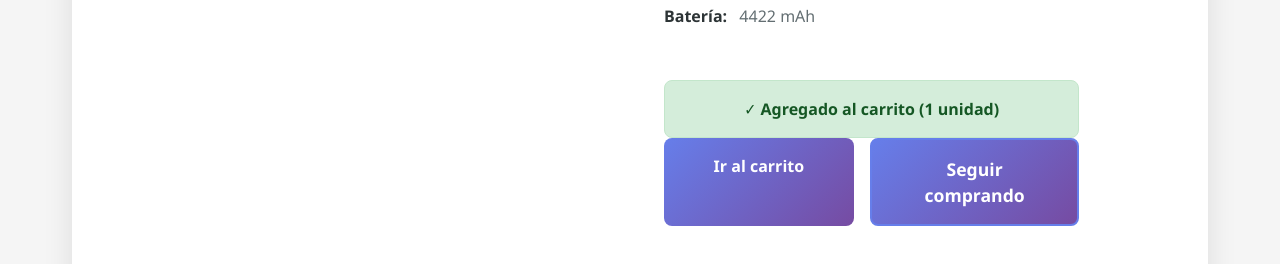
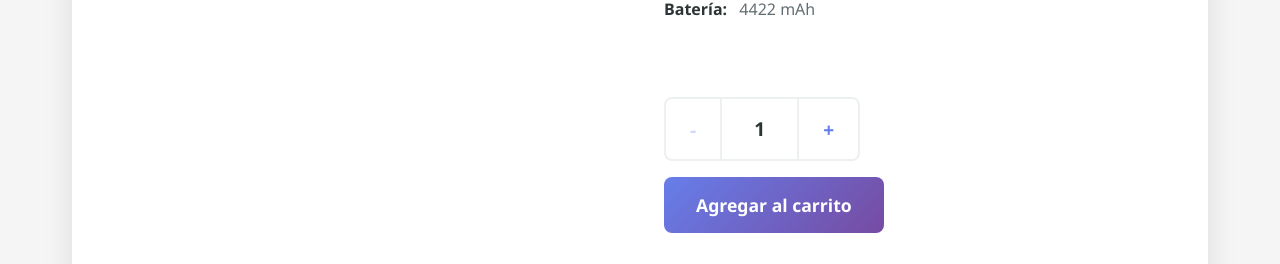
Before and after one commit to AgusTV0318/React-JS-87990, a React (Vite) app in the folder ecommerce-celulares/: page /item/1 in a window 1280 px wide. Shown: the part 688-952 px from the top of the page. Built offline with nearby package versions, Linux system fonts and the light colour scheme.

Commit message:
Entrega 2

```diff
--- a/ecommerce-celulares/src/components/ItemDetail/ItemDetail.jsx
+++ b/ecommerce-celulares/src/components/ItemDetail/ItemDetail.jsx
@@ -5,7 +5,7 @@ import ItemCount from "../ItemCount/ItemCount";
 import "./ItemDetail.css";
 
 const ItemDetail = ({ product }) => {
-  const [quantityAdded, setQuantityAdded] = useState(1);
+  const [quantityAdded, setQuantityAdded] = useState(0);
   const { addItem, getItemQuantity } = useCart();
 
   const handleOnAdd = (quantity) => {
```
